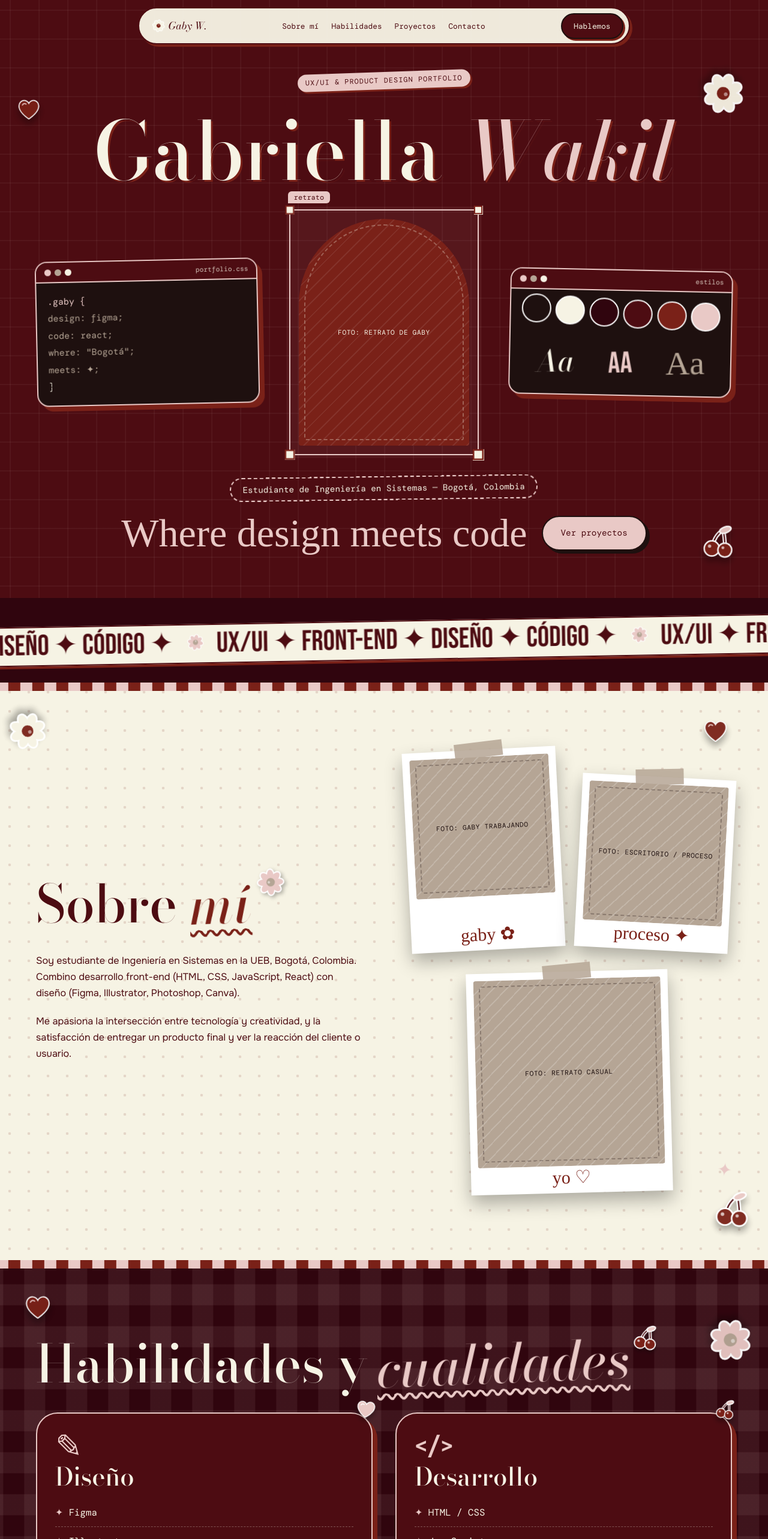
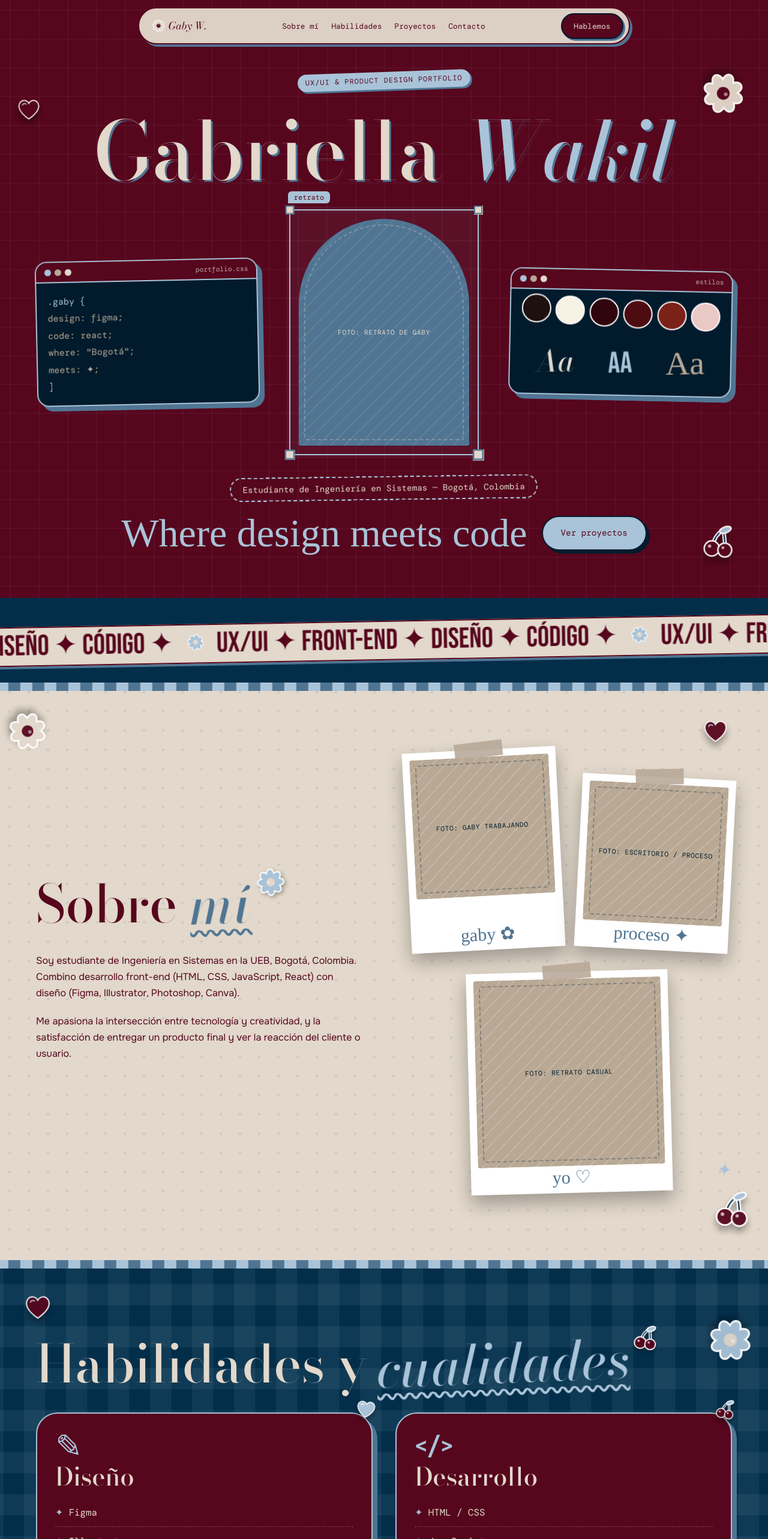
Before and after one commit to gabywakil/gabywakil-portafolio, a React (Vite) app: page / in a window 1280 px wide. Shown: the top 2566 px of the page at 60% size. Built offline with nearby package versions, Linux system fonts and the light colour scheme; a web font is replaced by a local one.

Commit message:
Update styles.css

```diff
--- a/src/styles/styles.css
+++ b/src/styles/styles.css
@@ -1,8 +1,8 @@
 /* ===================== GABRIELLA WAKIL · PORTAFOLIO (HTML + CSS) ===================== */
 /* 0. VARIABLES */
 :root{
-  --negro-cafe:#1E100F;--crema:#F6F3E4;--vino-oscuro:#30050E;--vino:#4D0C12;
-  --rojo-ladrillo:#7A2118;--rosa-palido:#E9C9C6;--taupe:#B5A595;
+  --negro-cafe:#021B2C;--crema:#E2D8CB;--vino-oscuro:#022E4A;--vino:#56061D;
+  --rojo-ladrillo:#507593;--rosa-palido:#A9C3D8;--taupe:#B8A894;
   --serif:"Bodoni Moda","Playfair Display",Georgia,serif;
   --disp:"Bebas Neue",Anton,Impact,sans-serif;
   --chunk:"Bagel Fat One","Bebas Neue",Impact,sans-serif;
@@ -24,8 +24,8 @@ section{position:relative;overflow:hidden;padding:clamp(5rem,11vw,9rem) var(--pa
 .wrap{max-width:1280px;margin:auto;position:relative;z-index:2}
 .dark{background:var(--vino);color:var(--crema)}.darker{background:var(--vino-oscuro);color:var(--crema)}
 .light{background:var(--crema);color:var(--vino)}
-.dark,.darker{background-image:radial-gradient(rgba(233,201,198,.1) 2px,transparent 2.6px);background-size:32px 32px}
-.light{background-image:radial-gradient(rgba(122,33,24,.14) 2px,transparent 2.6px);background-size:32px 32px}
+.dark,.darker{background-image:radial-gradient(rgba(169,195,216,.1) 2px,transparent 2.6px);background-size:32px 32px}
+.light{background-image:radial-gradient(rgba(80,117,147,.14) 2px,transparent 2.6px);background-size:32px 32px}
 section::before{content:"";position:absolute;top:0;left:0;right:0;height:14px;z-index:3;background:repeating-linear-gradient(90deg,var(--rojo-ladrillo) 0 20px,var(--rosa-palido) 20px 40px);animation:slideb 5s linear infinite}
 .hero::before{display:none}
 h1,h2,h3{font-family:var(--serif);font-weight:500;line-height:1}
@@ -49,7 +49,7 @@ h2 em,h3 em{display:inline-block;color:var(--rosa-palido);text-decoration:underl
 .sp{position:absolute;pointer-events:none;color:var(--rosa-palido);font-size:2rem;animation:float 5s ease-in-out infinite}
 /* 2. NAV */
 .site-header{position:sticky;top:0;z-index:80;height:0}
-.nav{position:relative;top:.8rem;margin:0 auto;width:min(94%,820px);display:flex;align-items:center;justify-content:space-between;gap:.6rem;padding:.5rem .6rem .5rem 1.4rem;background:rgba(246,243,228,.96);color:var(--vino);border:2px solid var(--vino);border-radius:99px;box-shadow:4px 4px 0 var(--rojo-ladrillo);font-family:var(--mono);font-size:.85rem}
+.nav{position:relative;top:.8rem;margin:0 auto;width:min(94%,820px);display:flex;align-items:center;justify-content:space-between;gap:.6rem;padding:.5rem .6rem .5rem 1.4rem;background:rgba(226,216,203,.96);color:var(--vino);border:2px solid var(--vino);border-radius:99px;box-shadow:4px 4px 0 var(--rojo-ladrillo);font-family:var(--mono);font-size:.85rem}
 .nav ul{display:flex;gap:1.4rem}.nav a{text-decoration:none}
 .nav ul a{position:relative}.nav ul a::after{content:"";position:absolute;left:0;bottom:-3px;height:2px;width:0;background:var(--rojo-ladrillo);transition:width .3s}.nav ul a:hover::after{width:100%}
 .nav .logo{font-family:var(--serif);font-style:italic;font-size:1.15rem}.nav .logo::before{content:"✦ ";display:inline-block;animation:spin 6s linear infinite}
@@ -123,13 +123,13 @@ h2 em,h3 em{display:inline-block;color:var(--rosa-palido);text-decoration:underl
 .skills .grid{display:grid;grid-template-columns:repeat(auto-fit,minmax(300px,1fr));gap:var(--gap);margin-bottom:clamp(3rem,6vw,5rem)}
 .skills .card:nth-child(1){rotate:-1.5deg}.skills .card:nth-child(2){rotate:1.5deg}
 .skills .ico{font:400 3.6rem/1 var(--chunk);color:var(--rosa-palido)}
-.skills li{padding:.7rem 0;border-bottom:1px dashed rgba(246,243,228,.3);font-family:var(--mono);font-size:1.05rem;transition:padding .25s}
+.skills li{padding:.7rem 0;border-bottom:1px dashed rgba(226,216,203,.3);font-family:var(--mono);font-size:1.05rem;transition:padding .25s}
 .skills li::before{content:"✦ ";color:var(--rosa-palido)}.skills li:hover{padding-left:1rem}
 .skills .pill:nth-child(3n+1){background:var(--rosa-palido);color:var(--vino)}
 .skills .pill:nth-child(3n+2){background:var(--crema);color:var(--vino);rotate:-3deg}
 .skills .pill:nth-child(3n){background:var(--rojo-ladrillo);color:var(--crema);rotate:2deg}
 /* 9. PROYECTOS */
-.proj{position:relative;display:grid;grid-template-columns:1fr;gap:.6rem 4rem;align-content:start;margin-top:clamp(4rem,8vw,7rem);padding-top:clamp(2.5rem,5vw,4rem);border-top:2px dashed rgba(233,201,198,.5)}
+.proj{position:relative;display:grid;grid-template-columns:1fr;gap:.6rem 4rem;align-content:start;margin-top:clamp(4rem,8vw,7rem);padding-top:clamp(2.5rem,5vw,4rem);border-top:2px dashed rgba(169,195,216,.5)}
 .proj .num{font:400 2.2rem/1 var(--chunk);border:3px solid var(--vino);border-radius:50%;width:4.4rem;height:4.4rem;display:grid;place-items:center;background:var(--rosa-palido);color:var(--vino);rotate:-10deg;box-shadow:4px 4px 0 var(--rojo-ladrillo);margin-bottom:.8rem;animation:wob2 4s ease-in-out infinite}
 .proj h3{text-shadow:3px 3px 0 var(--rojo-ladrillo)}
 .proj .tagline{display:inline-block;width:fit-content;font-family:var(--mono);font-size:.82rem;background:var(--crema);color:var(--vino);padding:.4em 1em;border-radius:99px;rotate:-1.5deg;margin-bottom:1.2rem}
@@ -162,7 +162,7 @@ h2 em,h3 em{display:inline-block;color:var(--rosa-palido);text-decoration:underl
 .blk{border-radius:36px;padding:clamp(1.4rem,3vw,2.4rem);box-shadow:8px 8px 0 var(--negro-cafe)}
 .blk.oliva{background:#5b6130;color:var(--crema)}.blk.naranja{background:#c8581a;color:var(--crema)}
 .blk.vi{background:var(--vino);color:var(--crema);border:2px solid var(--rosa-palido)}.blk.cr{background:var(--rosa-palido);color:var(--vino)}
-.blk .ph{background-color:rgba(246,243,228,.25);color:var(--crema)}.blk.cr .ph{background-color:var(--crema);color:var(--vino)}
+.blk .ph{background-color:rgba(226,216,203,.25);color:var(--crema)}.blk.cr .ph{background-color:var(--crema);color:var(--vino)}
 .blk .grid{grid-template-columns:repeat(4,1fr)!important}.blk .grid.g3{grid-template-columns:repeat(3,1fr)!important}
 .blk .ph{font-size:.7rem}
 .blk .grid.g4 .ph figcaption{font-size:.6rem;padding:.3rem}
@@ -189,7 +189,7 @@ h2 em,h3 em{display:inline-block;color:var(--rosa-palido);text-decoration:underl
 .contact .wrap{display:grid;gap:clamp(3rem,6vw,6rem);align-items:center;margin-top:2rem}
 @media(min-width:900px){.contact .wrap{grid-template-columns:1.2fr 1fr}}
 .contact ul{font:1.05rem var(--mono)}
-.contact li{padding:.9rem 0;border-bottom:1px dashed rgba(246,243,228,.3);transition:padding .3s}.contact li:hover{padding-left:1.2rem}
+.contact li{padding:.9rem 0;border-bottom:1px dashed rgba(226,216,203,.3);transition:padding .3s}.contact li:hover{padding-left:1.2rem}
 .contact .arch{max-width:380px;margin:auto;aspect-ratio:3/4}
 footer.foot{overflow:hidden;padding:1.6rem 0;text-align:center;font-family:var(--serif);font-style:italic;background:var(--negro-cafe)}
 footer.foot::before{content:"✦ GABRIELLA WAKIL ✦ WHERE DESIGN MEETS CODE ✦ GABRIELLA WAKIL ✦ WHERE DESIGN MEETS CODE ✦ GABRIELLA WAKIL ✦ WHERE DESIGN MEETS CODE ✦ ";display:block;white-space:nowrap;font:400 1rem var(--chunk);font-style:normal;color:var(--rosa-palido);margin-bottom:1rem;animation:tick 20s linear infinite}
@@ -262,8 +262,8 @@ h2::after{content:"";display:inline-block;width:.55em;height:.55em;margin-left:.
 .hero h1 em::after{content:"";display:inline-block;width:.5em;height:.5em;margin-left:.1em;background:var(--i-hp) center/contain no-repeat;animation:beat 1.4s ease-in-out infinite}
 .testi .qm{filter:drop-shadow(3px 3px 0 var(--rojo-ladrillo))}
 /* cuadrículas animadas de fondo */
-.skills,.contact{background-image:linear-gradient(rgba(233,201,198,.08) 50%,transparent 0),linear-gradient(90deg,rgba(233,201,198,.08) 50%,transparent 0);background-size:70px 70px;animation:gingham 12s linear infinite}
-.testi{background-image:linear-gradient(rgba(122,33,24,.07) 50%,transparent 0),linear-gradient(90deg,rgba(122,33,24,.07) 50%,transparent 0);background-size:70px 70px;animation:gingham 12s linear infinite}
+.skills,.contact{background-image:linear-gradient(rgba(169,195,216,.08) 50%,transparent 0),linear-gradient(90deg,rgba(169,195,216,.08) 50%,transparent 0);background-size:70px 70px;animation:gingham 12s linear infinite}
+.testi{background-image:linear-gradient(rgba(80,117,147,.07) 50%,transparent 0),linear-gradient(90deg,rgba(80,117,147,.07) 50%,transparent 0);background-size:70px 70px;animation:gingham 12s linear infinite}
 @keyframes gingham{to{background-position:70px 70px}}
 .proj .ph{box-shadow:0 12px 0 rgba(0,0,0,.18)}
 .ficha,.proj .tagline{animation:wob2 6s ease-in-out infinite}
@@ -308,7 +308,7 @@ h3{font-size:clamp(1.7rem,3.8vw,2.8rem)}
 /* ===== V6: HERO "CANVAS DE DISEÑO + CÓDIGO" ===== */
 .hero2::before{display:none}
 .hero2{padding-top:clamp(6.5rem,10vw,8rem);padding-bottom:clamp(3rem,6vw,5rem);text-align:center;
- background-image:linear-gradient(rgba(233,201,198,.1) 1px,transparent 1px),linear-gradient(90deg,rgba(233,201,198,.1) 1px,transparent 1px);background-size:48px 48px;animation:grid 20s linear infinite}
+ background-image:linear-gradient(rgba(169,195,216,.1) 1px,transparent 1px),linear-gradient(90deg,rgba(169,195,216,.1) 1px,transparent 1px);background-size:48px 48px;animation:grid 20s linear infinite}
 @keyframes grid{to{background-position:48px 48px}}
 .hero2 h1{font-size:clamp(3rem,10.5vw,9rem);position:relative;z-index:6;margin:0 0 -2.2rem;text-shadow:4px 4px 0 var(--rojo-ladrillo),9px 9px 0 var(--vino-oscuro)}
 .hero2 h1 span{display:inline-block;opacity:0;translate:0 50px;animation:pop3 .9s forwards;animation-delay:calc(var(--i)*.25s)}
@@ -316,8 +316,8 @@ h3{font-size:clamp(1.7rem,3.8vw,2.8rem)}
 @keyframes pop3{to{opacity:1;translate:0 0}}
 .canvas{display:grid;grid-template-columns:minmax(0,1fr) minmax(0,.85fr) minmax(0,1fr);gap:clamp(1rem,3vw,2.6rem);align-items:center;position:relative;z-index:3}
 .frame-wrap{position:relative;max-width:400px;margin:auto;width:100%}
-.frame{position:relative;padding:14px;border:2px solid var(--rosa-palido);background:rgba(233,201,198,.06);animation:frm 4s ease-in-out infinite}
-@keyframes frm{50%{box-shadow:0 0 0 8px rgba(233,201,198,.12)}}
+.frame{position:relative;padding:14px;border:2px solid var(--rosa-palido);background:rgba(169,195,216,.06);animation:frm 4s ease-in-out infinite}
+@keyframes frm{50%{box-shadow:0 0 0 8px rgba(169,195,216,.12)}}
 .hd{position:absolute;width:14px;height:14px;background:var(--crema);border:2px solid var(--rojo-ladrillo);z-index:5;animation:beat 1.8s ease-in-out infinite}
 .h1{left:-8px;top:-8px}.h2{right:-8px;top:-8px;animation-delay:-.4s}.h3{left:-8px;bottom:-8px;animation-delay:-.8s}.h4{right:-8px;bottom:-8px;animation-delay:-1.2s}
 .lbl{position:absolute;left:-2px;top:-2rem;font:.8rem var(--mono);background:var(--rosa-palido);color:var(--vino);padding:.15em .8em;border-radius:6px 6px 6px 0;z-index:5}
```
